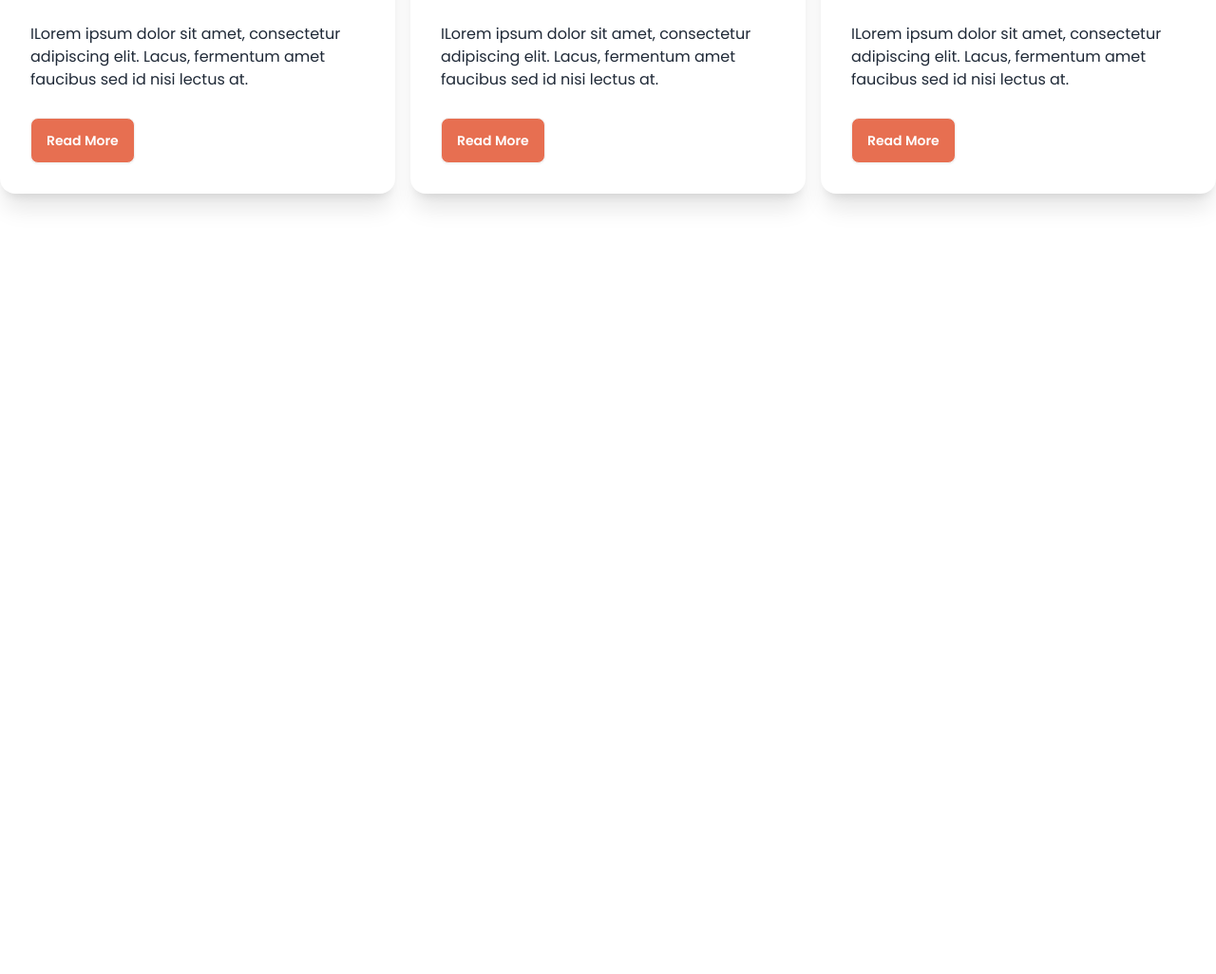
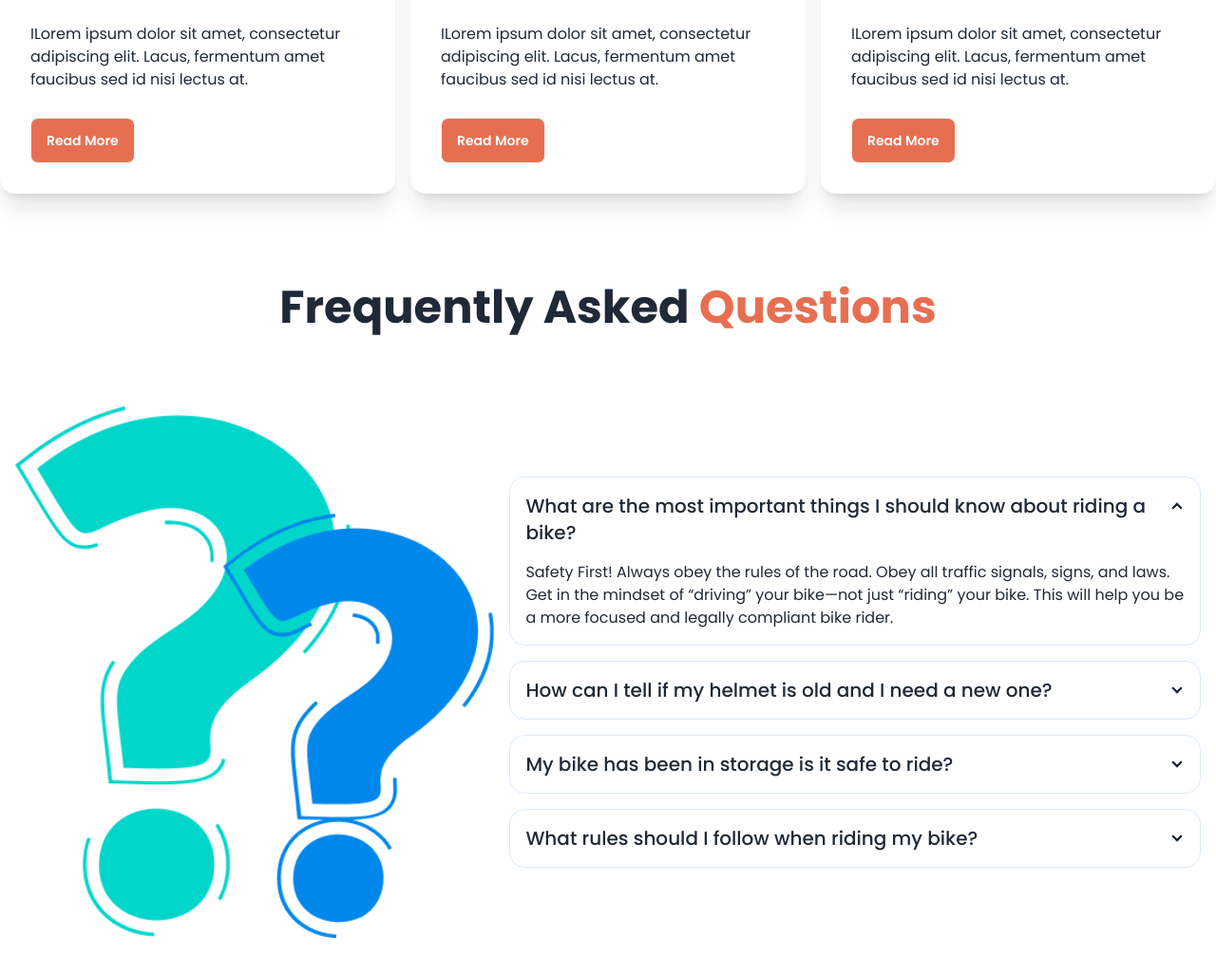
Before and after one commit to sakib236160/biker-zone-daisyUi-tailwind, a plain HTML site: page index.html in a window 1280 px wide. Shown: the part 1146-2172 px from the top of the page at 95% size. Before the commit the page ends 1446 px from the top, so only its background shows below. Drawn offline with nearby package versions, Linux system fonts and the light colour scheme.

Commit message:
FAQ section done

```diff
--- a/index.html
+++ b/index.html
@@ -196,6 +196,52 @@
                   </div>
             </div>
           </section>
+          <!-- Happy clients Says -->
+           <section></section>
+           <!-- FAQ Section -->
+            <section class="my-24">
+                <h3 class="mb-16 text-5xl font-bold text-center">Frequently Asked <span class="text-bike-primary">Questions</span></h3>
+
+                <div class="hero">
+                    <div class="hero-content flex-col lg:flex-row">
+                      <img
+                        src="./images/others/faq.png"
+                        class="w-full" />
+                      <div class="space-y-4">
+                        <div class="collapse collapse-arrow border border-blue-100">
+                            <input type="radio" name="my-accordion-2" checked="checked" />
+                            <div class="collapse-title text-xl font-medium">What are the most important things I should
+                                know about riding a bike?</div>
+                            <div class="collapse-content">
+                              <p>Safety First! Always obey the rules of the road. Obey all traffic signals, signs, and laws. Get in the mindset of “driving” your bike—not just “riding” your bike. This will help you be a more focused and legally compliant bike rider. </p>
+                            </div>
+                          </div>
+                          <div class="collapse collapse-arrow border border-blue-100">
+                            <input type="radio" name="my-accordion-2" />
+                            <div class="collapse-title text-xl font-medium">How can I tell if my helmet is old and I need a
+                                new one?</div>
+                            <div class="collapse-content">
+                              <p>Always obey the rules of the road. Obey all traffic signals, signs, and laws. Get in the mindset of “driving” your bike—not just “riding” your bike. This will help you be a more focused and legally compliant bike rider.</p>
+                            </div>
+                          </div>
+                          <div class="collapse collapse-arrow border border-blue-100">
+                            <input type="radio" name="my-accordion-2" />
+                            <div class="collapse-title text-xl font-medium">My bike has been in storage is it safe to ride?</div>
+                            <div class="collapse-content">
+                              <p>Always obey the rules of the road. Obey all traffic signals, signs, and laws. Get in the mindset of “driving” your bike—not just “riding” your bike. This will help you be a more focused and legally compliant bike rider.</p>
+                            </div>
+                          </div>
+                          <div class="collapse collapse-arrow border border-blue-100">
+                            <input type="radio" name="my-accordion-2" />
+                            <div class="collapse-title text-xl font-medium">What rules should I follow when riding my bike?</div>
+                            <div class="collapse-content">
+                              <p>Always obey the rules of the road. Obey all traffic signals, signs, and laws. Get in the mindset of “driving” your bike—not just “riding” your bike. This will help you be a more focused and legally compliant bike rider.</p>
+                            </div>
+                          </div>
+                      </div>
+                    </div>
+                  </div>
+            </section>
       </main>
       <!-- footer section -->
        <footer></footer>
```
